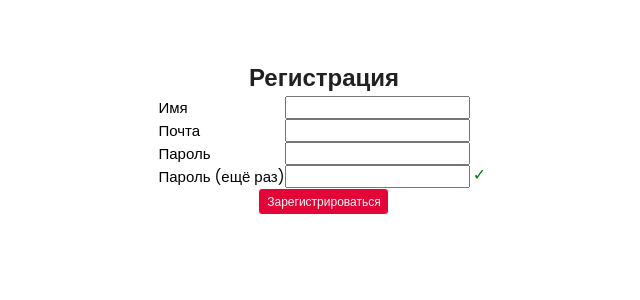
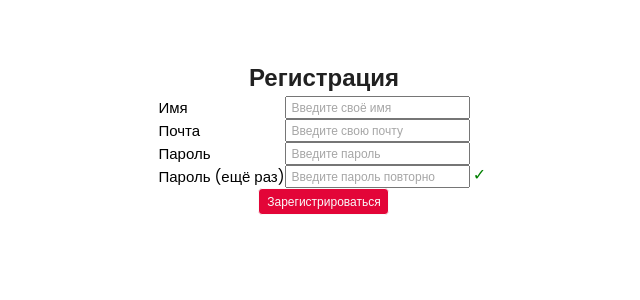
Before and after one commit to AliyaRazyapova/SushiDrop, a Vue app in the folder frontend/: page /register in a window 1280 px wide. Shown: the top 300 px of the page, without its empty margins (316-956 px from the left). Built offline with nearby package versions, Linux system fonts and the light colour scheme.

Commit message:
[add] placeholder input in RegistrationForm

```diff
--- a/frontend/src/components/RegistrationForm.vue
+++ b/frontend/src/components/RegistrationForm.vue
@@ -8,25 +8,25 @@
         <div class="name">
           Имя
         </div>
-        <input type="first_name" class="inp inp_1" v-model="first_name" required>
+        <input type="text" class="inp inp_1" placeholder="Введите своё имя" v-model="first_name" required>
       </div>
       <div class="name_inp">
         <div class="name">
           Почта
         </div>
-        <input type="email" class="inp inp_1" v-model="email" required>
+        <input type="email" class="inp inp_1" placeholder="Введите свою почту" v-model="email" required>
       </div>
       <div class="name_inp">
         <div class="name">
           Пароль
         </div>
-        <input type="password" class="inp inp_1" v-model="password" required>
+        <input type="password" class="inp inp_1" placeholder="Введите пароль" v-model="password" required>
       </div>
       <div class="name_inp">
         <div class="name">
           Пароль (ещё раз)
         </div>
-        <input type="password" class="inp" v-model="password_repeat" required>
+        <input type="password" class="inp" placeholder="Введите пароль повторно" v-model="password_repeat" required>
         <div v-if="!passwordsMatch" class="smile passwords_mismatch">
           &#10060;
         </div>
@@ -109,7 +109,18 @@ export default {
 }
 
 .inp {
-  text-align: right;
+  /*text-align: right;*/
+}
+
+.inp::placeholder {
+  font-family: 'Poppins', sans-serif;
+  font-style: normal;
+  font-weight: 500;
+  font-size: 12px;
+  line-height: 18px;
+  color: #A6A6A6;
+
+  padding-left: 3px;
 }
 
 .inp_1 {
```
